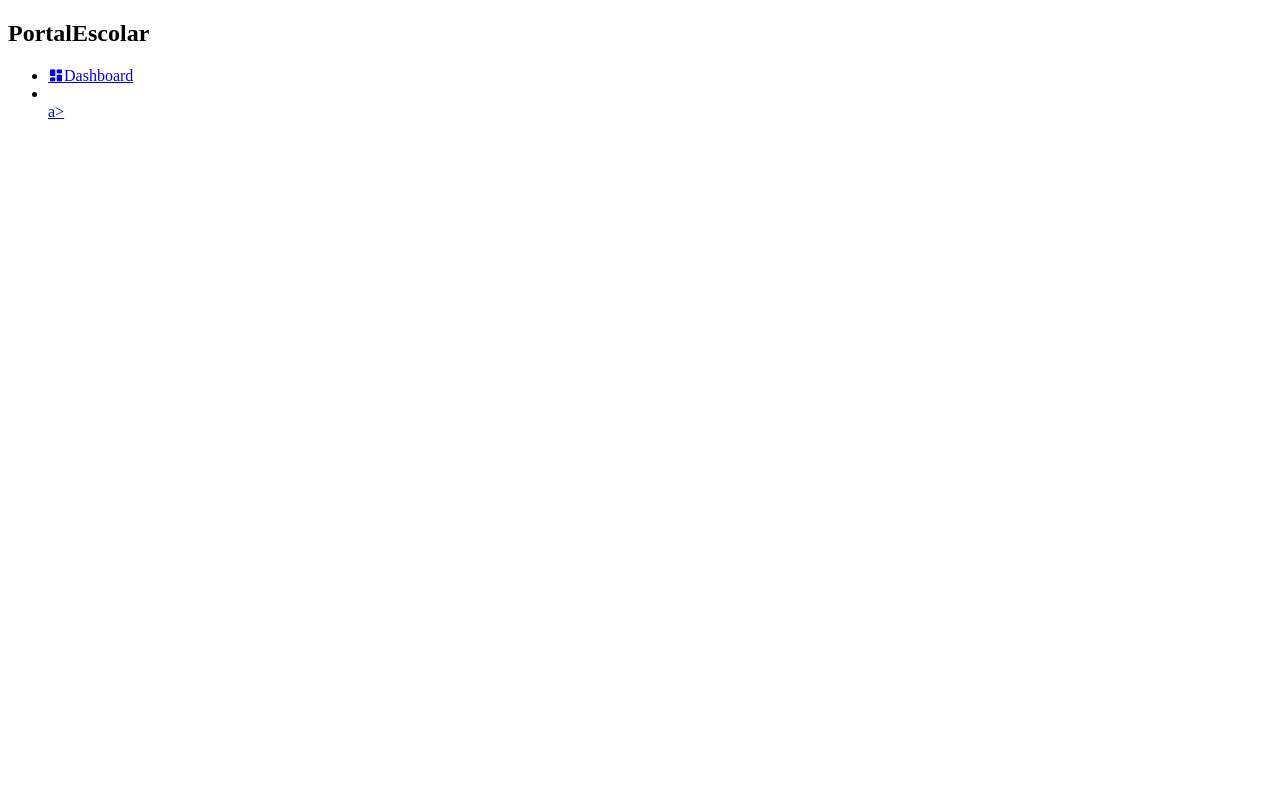
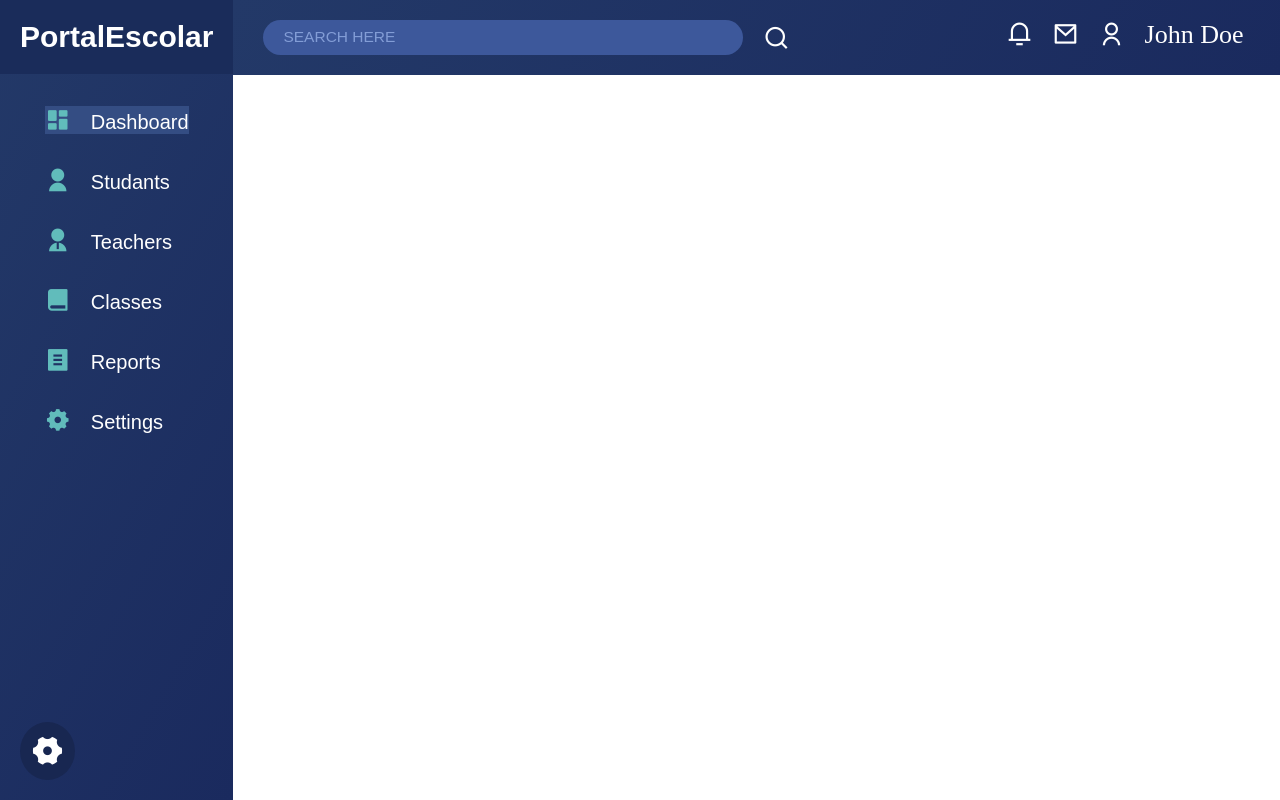
Before and after one commit to Carvalho0331/Portalescolar, a plain HTML site: page index.html in a window 1280 px wide. Drawn offline with nearby package versions, Linux system fonts and the light colour scheme.

```diff
--- a/css/dashboard.css
+++ b/css/dashboard.css
@@ -0,0 +1,118 @@
+aside{
+    background: linear-gradient(120deg, rgb(35, 57, 104), #1A2A5E);
+    position: fixed;
+    gap: 20px;
+    height: 100vh;
+    position: relative;
+}
+
+aside .set{
+    position: absolute;
+    bottom: 20px;
+    left: 20px;
+    color: #fff;
+    cursor: pointer;
+    font-size: 35px;
+    background-color: #182751;
+    padding: 10px;
+    border-radius: 50%;
+}
+
+aside .dashbord{
+    background-color: #1A2C5A;
+    padding: 20px;
+}
+aside .dashbord h1{
+    color: #fff;
+    font-family: Arial, Helvetica, sans-serif;
+    font-size: 30px;
+}
+.menu-box{
+    margin-top: 2rem;
+    display: flex;
+    justify-content: center;
+    align-items: center;
+    flex-direction: column;
+}
+
+.menu ul{
+    list-style: none;
+    display: flex;
+    flex-direction: column;
+    gap: 2rem;
+    font-size: 20px;
+    font-family: Arial, Helvetica, sans-serif;
+    color: #fff;
+    cursor: pointer;
+}
+
+.menu ul li i{
+    color: #61bcbb;
+    margin-right: 20px;
+    font-size: 26px;
+}
+
+.menu ul li a{
+    text-decoration: none;
+    color: #fff;
+}
+.active{
+    background-color: #344d83;
+}
+
+
+
+.main{
+    width: 100%;
+}
+
+
+.topbar{
+    padding: 20px 30px;
+    display: flex;
+    justify-content: space-between;
+    background: linear-gradient(120deg, rgb(35, 57, 104), #1A2A5E);
+}
+
+
+.input-box{
+    display: flex;
+    gap: 20px;
+    align-items: center;
+}
+.input-box input{
+    padding: 10px;
+    border: transparent;
+    border-radius: 20px;
+    width: 450px;
+    background-color: #3d589b;
+    color: #fff;
+    padding-left: 20px;
+    outline: none;
+}
+input:focus{
+    outline: 2px solid #fff;
+}
+
+.input-box input::placeholder{
+    color: #839dd6;
+    font-size: 15.5px;
+    text-transform: uppercase;
+}
+
+.ri-search-line{
+    font-size: 26px;
+    color: white;
+}
+
+.topbar-info{
+    display: flex;
+    font-size: 26px;
+    color:white;
+    gap: 20px;
+}
+
+.topbar-info .icon{
+    display: flex;
+    gap: 20px;
+}
--- a/css/reset.css
+++ b/css/reset.css
@@ -0,0 +1,11 @@
+*{
+    margin: 0;
+    padding: 0;
+    list-style: none;
+    text-decoration: none;
+}
+
+
+body{
+    display: flex;
+}
--- a/css/style.css
+++ b/css/style.css
@@ -1 +1,2 @@
 @import url(./reset.css);
+@import url(./dashboard.css);
--- a/index.html
+++ b/index.html
@@ -1,5 +1,6 @@
 <!doctype html>
 <html lang="en">
+
 <head>
     <meta charset="UTF-8" />
     <meta name="viewport" content="width=device-width, initial-scale=1.0" />
@@ -16,12 +17,39 @@
         <div class="menu-box">
                 <div class="menu">
                     <ul>
-                    <li><a href="#deshboard"><i class="ri-dashboard-fill"></i>Dashboard</a></li>
-                    <li><a href="#studants"> </li>a></li>
+                        <li class="active"><a href="#deshboard"><i class="ri-dashboard-fill"></i>Dashboard</a></li>
+                        <li><a href="#studants"> <i class="ri-user-fill"></i>Studants</li></a></li>
+                        <li><a href="#professors"><i class="ri-user-2-fill"></i>Teachers</li></a></li>
+                        <li><a href="#courses"><i class="ri-book-fill"></i>Classes</li></a></li>
+                        <li><a href="#grades"><i class="ri-file-list-fill"></i>Reports</li></a></li>
+                        <li><a href="#settings"><i class="ri-settings-5-fill"></i>Settings</li></a></li>
                     </ul>
                 </div>
         </div>
+        <i class="ri-settings-4-fill set"></i>
     </aside>
+
+    <main class="main">
+        <header class="topbar">
+            <div class="input-box">
+                <input type="text" placeholder="Search Here">
+                <i class="ri-search-line"></i>
+            </div>
+            <div class="topbar-info">
+                <div class="icon">
+                    <i class="ri-notification-3-line"></i>
+                    <i class="ri-mail-line"></i>
+                    <i class="ri-user-line"></i>
+                </div>
+
+                <div class="profile">
+                    <span>John Doe</span>
+                    <img src="" alt="">
+                </div>
+
+            </div>
+        </header>
+    </main>
 
 
 
@@ -31,4 +59,5 @@
     <script src="https://cdn.jsdelivr.net/npm/chart.js"></script>
     <script src="js/app.js"></script>
 </body>
+
 </html>
```
Also changed, not shown: 1 other file. Lines whose indentation alone changed are shown as unchanged.
